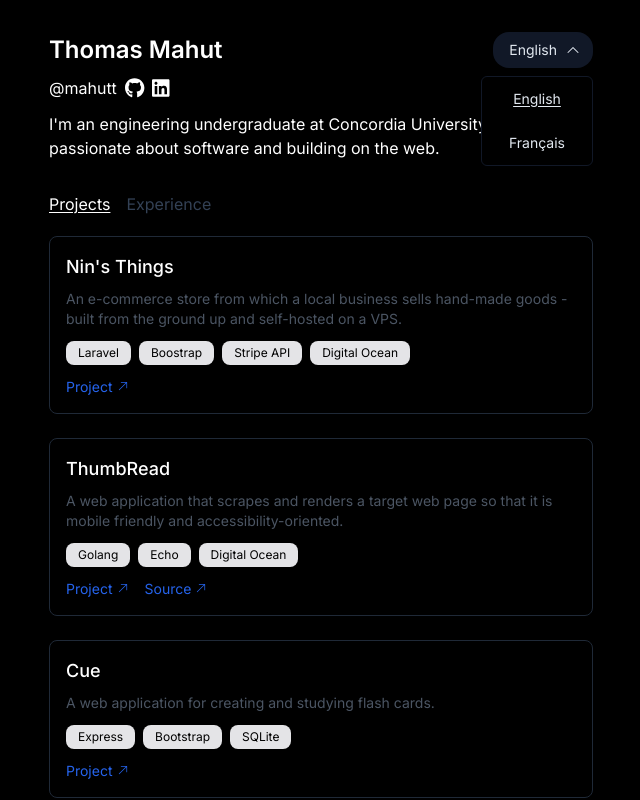
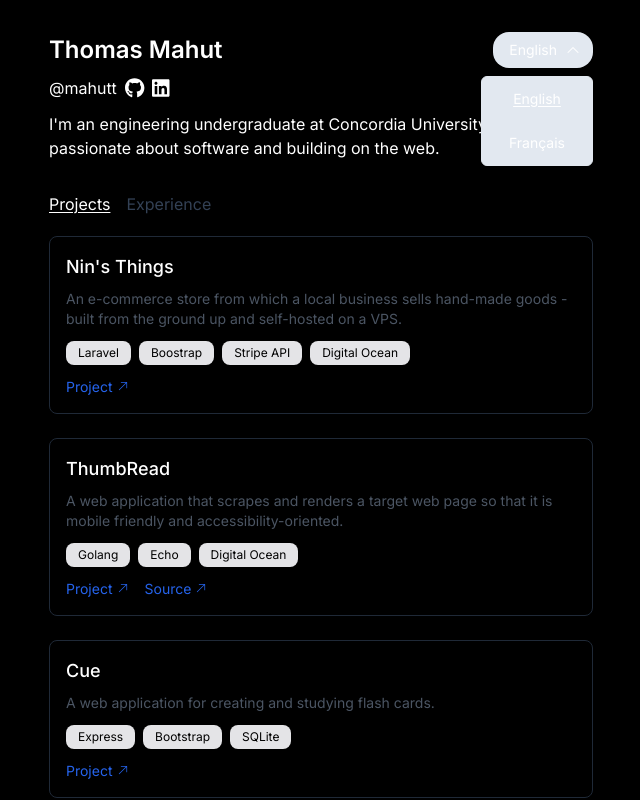
Before and after one commit to mahutt/portfolio, a Next.js app: page /projects in a window 1280 px wide. Both pictures are taken after a click on the button "English". Shown: the top 800 px of the page, without its empty margins (319-959 px from the left). Built offline with nearby package versions, Linux system fonts and the light colour scheme.

Commit message:
Adjust language selector styling for light mode

```diff
--- a/app/components/Dropdown.js
+++ b/app/components/Dropdown.js
@@ -47,9 +47,11 @@ const Dropdown = ({ language, setLanguage }) => {
                 <button
                     type="button"
                     className={`${
-                        isOpen ? "bg-gray-900" : ""
-                    } flex flex-row items-center inline-flex justify-center w-full rounded-2xl shadow-sm px-4 py-2 text-sm text-slate-200 focus:outline-none ${
-                        isTouch ? "" : "hover:bg-gray-900 transition-colors"
+                        isOpen ? "bg-slate-200 dark:bg-gray-900" : ""
+                    } flex flex-row items-center inline-flex justify-center w-full rounded-2xl shadow-sm px-4 py-2 text-sm dark:text-slate-200 focus:outline-none ${
+                        isTouch
+                            ? ""
+                            : "hover:bg-slate-200 dark:hover:bg-gray-900 transition-colors"
                     }`}
                     onClick={() => setIsOpen(!isOpen)}
                 >
@@ -74,7 +76,7 @@ const Dropdown = ({ language, setLanguage }) => {
             </div>
 
             {isOpen && (
-                <div className="origin-top-right absolute right-0 mt-2 w-28 rounded-md border border-gray-900 bg-black ring-1 ring-black ring-opacity-5 overflow-hidden">
+                <div className="origin-top-right absolute right-0 mt-2 w-28 rounded-md border border-slate-200 dark:border-gray-900 bg-slate-200 dark:bg-black ring-1 ring-black ring-opacity-5 overflow-hidden">
                     <div
                         role="menu"
                         aria-orientation="vertical"
@@ -83,7 +85,7 @@ const Dropdown = ({ language, setLanguage }) => {
                         {["English", "Français"].map((item, index) => (
                             <a
                                 key={index}
-                                className={`block px-4 py-3 text-sm text-slate-200 hover:bg-gray-900 cursor-pointer text-center ${
+                                className={`block px-4 py-3 text-sm dark:text-slate-200 hover:bg-slate-300 dark:hover:bg-gray-900 cursor-pointer text-center ${
                                     (language === "french" &&
                                         item === "Français") ||
                                     (language === "english" &&
```
